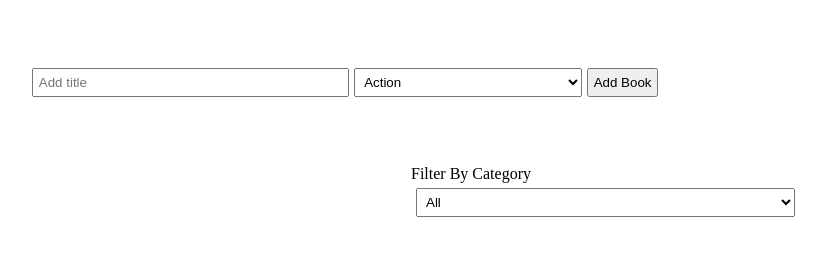
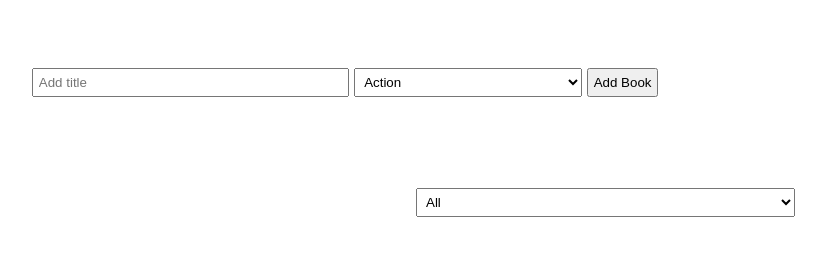
Before and after one commit to Addis-Belete/book-store, a React (Create React App) app: page / in a window 1280 px wide. Shown: the top 260 px of the page, without its empty margins (229-1055 px from the left). Built offline with nearby package versions, Linux system fonts and the light colour scheme.

Commit message:
Remove all inline comments

```diff
--- a/src/components/Book.js
+++ b/src/components/Book.js
@@ -1,5 +1,5 @@
-/* eslint-disable react/prop-types */
 import React from 'react';
+import PropTypes from 'prop-types';
 
 const Book = ({ books, remove }) => (
   <tbody>
@@ -17,5 +17,19 @@ const Book = ({ books, remove }) => (
   </tbody>
 
 );
+Book.propTypes = {
+  books: PropTypes.arrayOf(
+    PropTypes.shape({
+      id: PropTypes.number,
+      title: PropTypes.string,
+      category: PropTypes.string,
+    }),
+  ),
+  remove: PropTypes.func.isRequired,
+
+};
+Book.defaultProps = {
+  books: [],
+};
 
 export default Book;
--- a/src/components/CategoryFilter.js
+++ b/src/components/CategoryFilter.js
@@ -1,5 +1,3 @@
-/* eslint-disable jsx-a11y/label-has-associated-control */
-
 import React from 'react';
 import PropTypes from 'prop-types';
 
@@ -7,8 +5,8 @@ const category = ['All', ' Action', 'Biography', 'History', 'Horror', 'Kids', 'L
 
 const CategoryFilter = ({ handleChange }) => (
   <form id="filter">
-    <label>
-      Filter By Category
+    <label htmlFor="Filter">
+
       <br />
 
       <select name="filter" id="fil" onChange={handleChange}>
--- a/src/containers/BooksForm.js
+++ b/src/containers/BooksForm.js
@@ -1,4 +1,3 @@
-/* eslint-disable react/no-array-index-key */
 import React, { useState } from 'react';
 import { createBook } from '../actions/index';
 import store from '../reducers';
@@ -33,8 +32,8 @@ const BooksForm = () => {
       <form>
         <input id="book" name="title" placeholder="Add title" value={title} onChange={handleChange} />
         <select name="category" id="book-category" onChange={handleChange} value={category}>
-          {bookCategory.map((x, i) => (
-            <option key={i}>{x}</option>
+          {bookCategory.map((x) => (
+            <option key={x}>{x}</option>
           ))}
 
         </select>
--- a/src/containers/BooksList.js
+++ b/src/containers/BooksList.js
@@ -1,8 +1,3 @@
-/* eslint-disable react/prop-types */
-/* eslint-disable no-unused-vars */
-/* eslint-disable no-unused-expressions */
-/* eslint-disable array-callback-return */
-/* eslint-disable react/forbid-prop-types */
 import React from 'react';
 import { connect } from 'react-redux';
 import PropTypes from 'prop-types';
@@ -45,11 +40,19 @@ const BookList = ({ books, filter }) => {
   );
 };
 BookList.propTypes = {
-  books: PropTypes.array,
+  books: PropTypes.arrayOf(
+    PropTypes.shape({
+      id: PropTypes.number,
+      title: PropTypes.string,
+      category: PropTypes.string,
+    }),
+  ),
+  filter: PropTypes.string,
 
 };
 BookList.defaultProps = {
   books: [],
+  filter: '',
 
 };
 const mapStateToProps = (state) => ({
--- a/src/index.js
+++ b/src/index.js
@@ -1,4 +1,3 @@
-/* eslint-disable no-undef */
 import React from 'react';
 import ReactDOM from 'react-dom';
 import './index.css';
--- a/src/reducers/Books.js
+++ b/src/reducers/Books.js
@@ -1,4 +1,3 @@
-/* eslint-disable max-len */
 import { CREATE_BOOK, REMOVE_BOOK } from '../actions';
 
 const initialState = {
--- a/src/reducers/filter.js
+++ b/src/reducers/filter.js
@@ -1,5 +1,3 @@
-/* eslint-disable no-undef */
-/* eslint-disable no-unused-expressions */
 import { FILTER_BOOK } from '../actions';
 
 const initialState = 'All';
--- a/src/reducers/index.js
+++ b/src/reducers/index.js
@@ -1,7 +1,6 @@
-/* eslint-disable import/extensions */
 import { combineReducers, createStore } from 'redux';
-import bookReducer from './Books.js';
-import filterReducer from './filter.js';
+import bookReducer from './Books';
+import filterReducer from './filter';
 
 const rootReducer = combineReducers({
   bookReducer,
```
